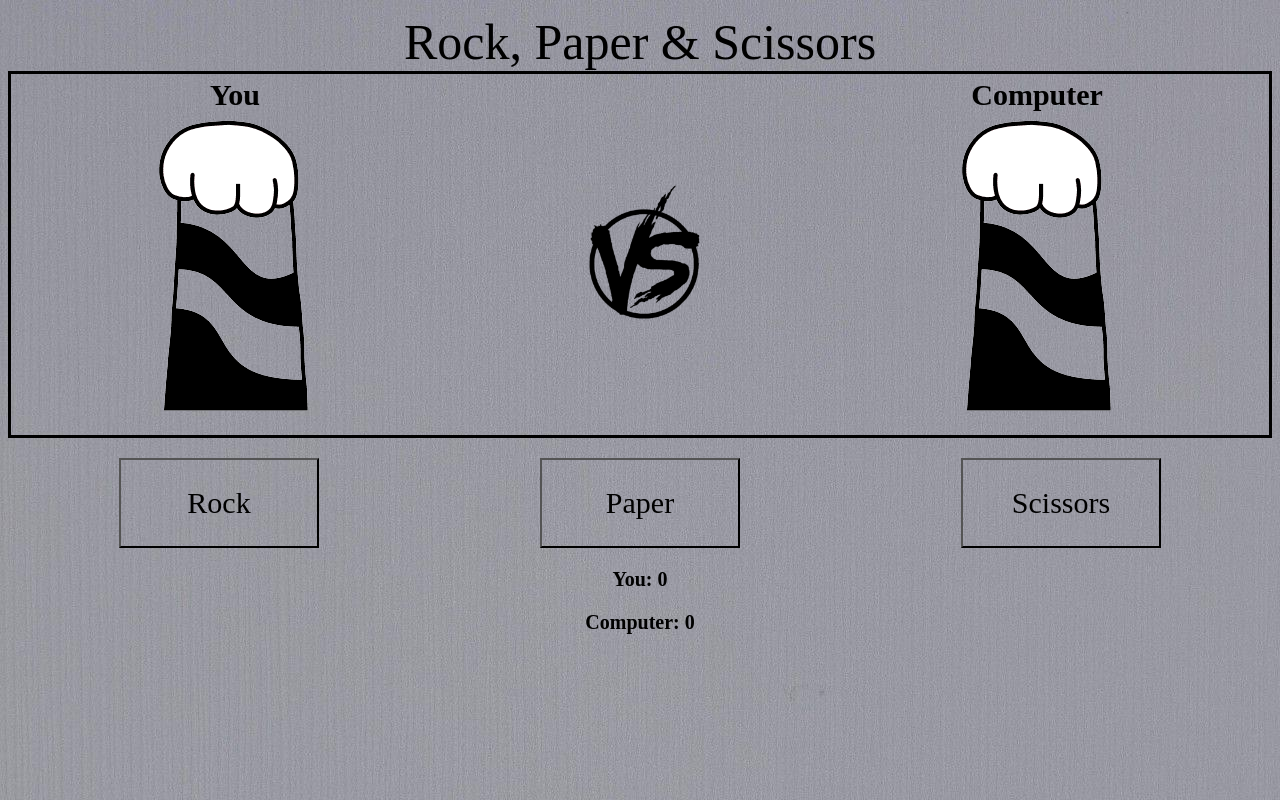
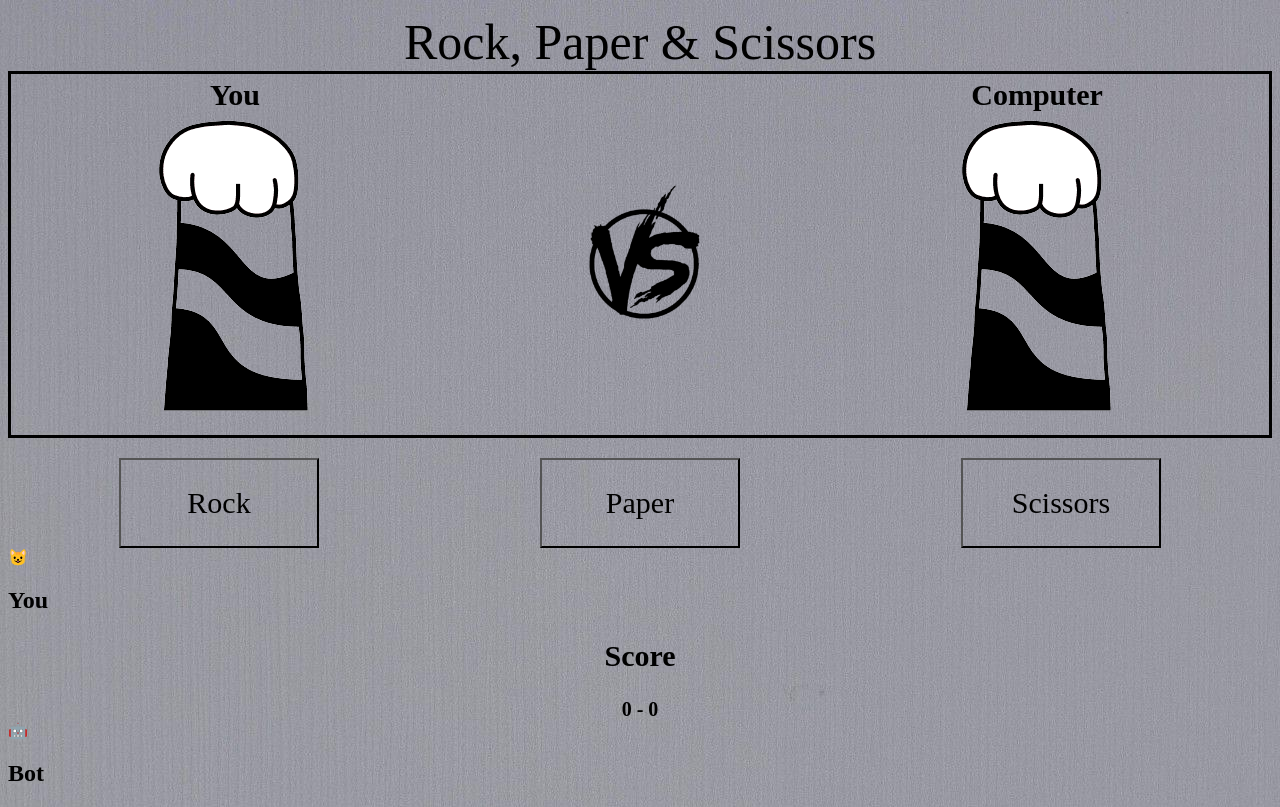
Before and after one commit to Fa1sall/RPS_Game, a plain HTML site: page index.html in a window 1280 px wide. Drawn offline with Linux system fonts and the light colour scheme; a web font is replaced by a local one.

Commit message:
Added Scoreboard

```diff
--- a/index.html
+++ b/index.html
@@ -30,9 +30,29 @@
         <button class="ctrl_btn" id="paper_btn">Paper</button>
         <button class="ctrl_btn" id="scissors_btn">Scissors</button>
     </div>
-    <div class="score">
+
+    <!--<div class="score">
         <p id="human_score">You: 0</p>
         <p id="computer_score">Computer: 0</p>
+    </div>
+    -->
+    <div class="scoreboard">
+        <div class="player_icon">
+            <div>
+                😺
+                <h2 class="text">You</h2>
+            </div>
+        </div>
+        <div class="score">
+            <h2 class="text">Score</h2>
+            <span id="human_score"> 0 - </span> <span id="computer_score">0</span>
+        </div>
+        <div class="bot_icon">
+            <div>
+                🤖
+                <h2 class="text">Bot</h2>
+            </div>
+        </div>
     </div>
     <script src="script.js"></script>
 </body>
```
